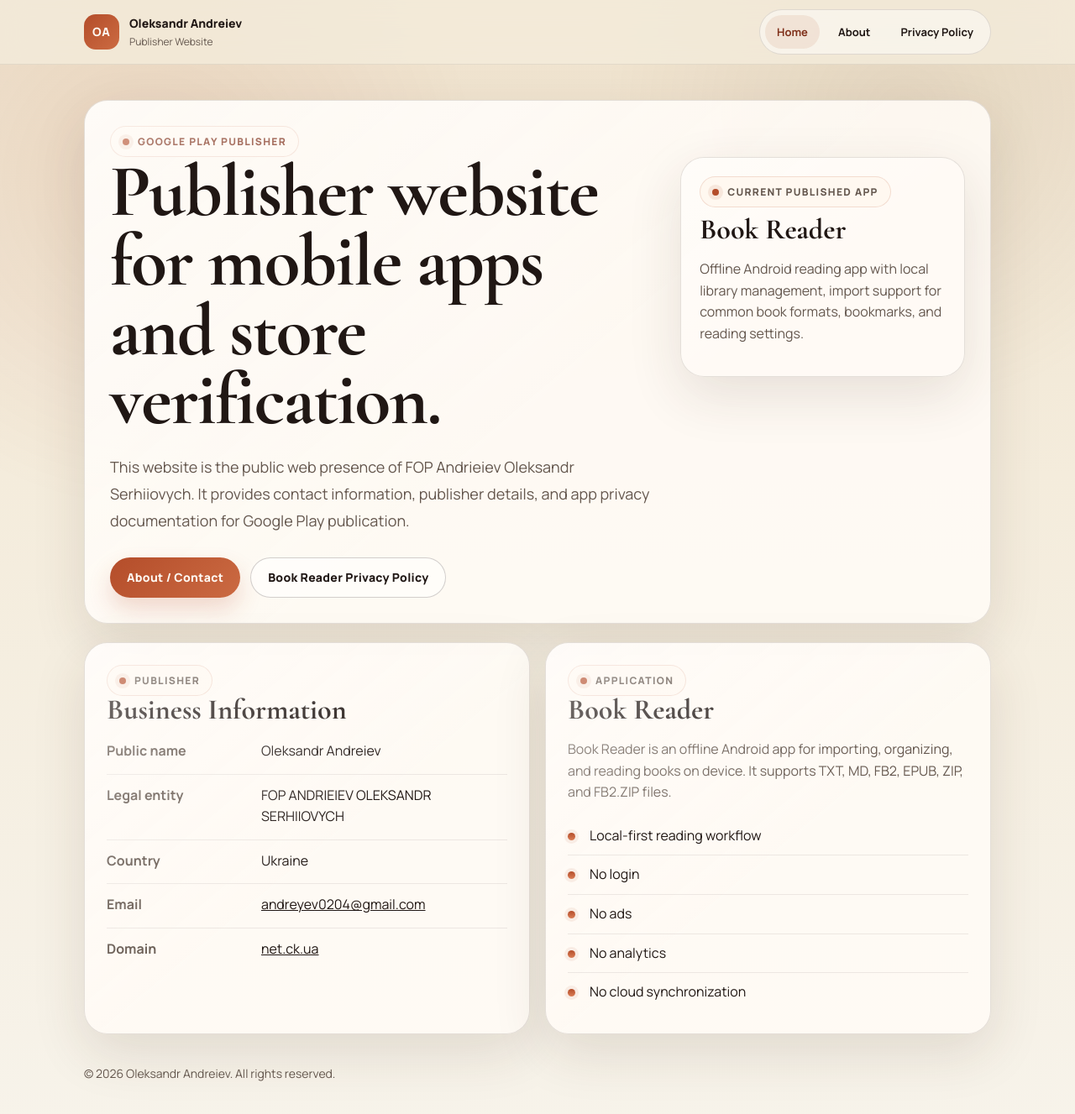
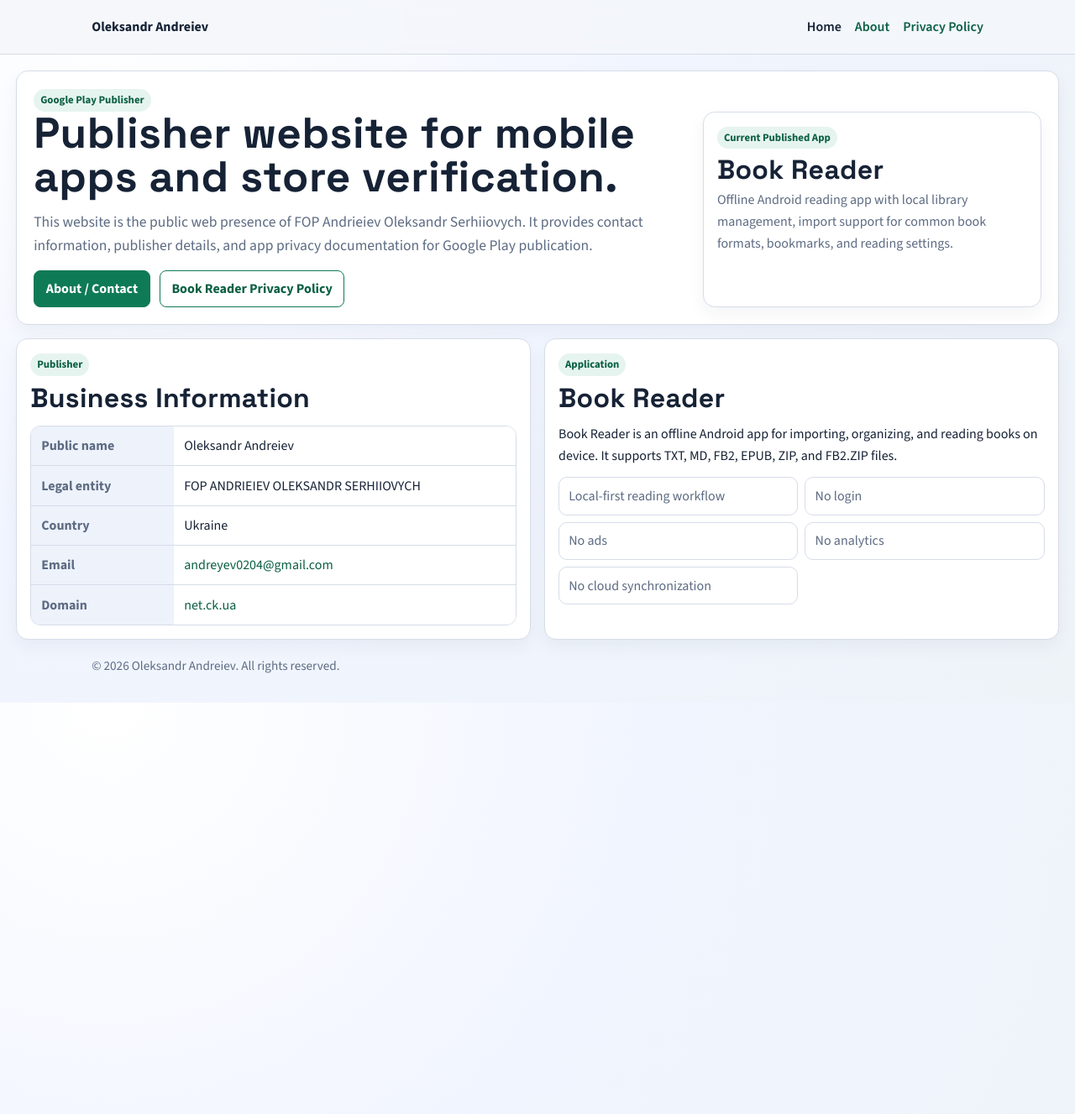
Before and after one commit to alex-andreiev/net.ck.ua, a Jekyll site: the page built from docs/index.html, in a window 1280 px wide and 1346 px high. Shown: the top 1327 px of the window at 84% size. Built offline with Jekyll 4.4.1, drawn with Linux system fonts in a browser that asks for light colours.

Commit message:
Align Pages styling with Nokia Wiki design

```diff
--- a/Gemfile
+++ b/Gemfile
@@ -2,3 +2,5 @@
 
 gem "jekyll", "~> 4.4"
 gem "webrick", "~> 1.8"
+
+gem "logger", "~> 1.6"
--- a/docs/_layouts/default.html
+++ b/docs/_layouts/default.html
@@ -7,19 +7,13 @@
     {% if page.description %}
     <meta name="description" content="{{ page.description }}" />
     {% endif %}
-    <meta name="theme-color" content="#f3ecde" />
+    <meta name="theme-color" content="#f4f6fb" />
     <link rel="stylesheet" href="{{ '/assets/styles.css' | relative_url }}" />
   </head>
   <body class="{{ page.body_class | default: 'page-card' }}">
     <header class="site-header">
-      <div class="wrap site-header-inner">
-        <a class="brand" href="index.html">
-          <span class="brand-mark">OA</span>
-          <span class="brand-text">
-            <strong>Oleksandr Andreiev</strong>
-            <small>Publisher Website</small>
-          </span>
-        </a>
+      <div class="container site-header-inner">
+        <a class="brand" href="index.html">Oleksandr Andreiev</a>
         <nav class="site-nav" aria-label="Primary">
           <a href="index.html"{% if page.nav == 'home' %} aria-current="page"{% endif %}>Home</a>
           <a href="about.html"{% if page.nav == 'about' %} aria-current="page"{% endif %}>About</a>
--- a/docs/assets/styles.css
+++ b/docs/assets/styles.css
@@ -1,263 +1,170 @@
-@import url("https://fonts.googleapis.com/css2?family=Manrope:wght@400;500;700;800&family=Cormorant+Garamond:wght@600;700&display=swap");
+@import url("https://fonts.googleapis.com/css2?family=Source+Sans+3:wght@400;600;700&family=Space+Grotesk:wght@500;700&display=swap");
 
 :root {
-  --paper: #f4ecdc;
-  --paper-deep: #e8d5b8;
-  --ink: #201714;
-  --muted: #64574e;
-  --line: rgba(32, 23, 20, 0.12);
-  --line-strong: rgba(32, 23, 20, 0.2);
-  --card: rgba(255, 251, 246, 0.9);
-  --card-solid: #fffaf4;
-  --accent: #b44d2a;
-  --accent-deep: #7f3019;
-  --accent-soft: rgba(180, 77, 42, 0.1);
-  --shadow: 0 22px 64px rgba(67, 43, 27, 0.12);
-  --card-shadow: 0 16px 40px rgba(61, 43, 31, 0.08);
+  --bg: #f4f6fb;
+  --surface: #ffffff;
+  --text: #162235;
+  --muted: #5d6b82;
+  --accent: #0f7a56;
+  --accent-2: #0a5f43;
+  --border: #d6dce8;
+  --border-soft: #e6ebf3;
+  --panel: #edf2fb;
+  --shadow: 0 8px 20px rgba(22, 34, 53, 0.05);
 }
 
-* { box-sizing: border-box; }
-html { scroll-behavior: smooth; }
+* {
+  box-sizing: border-box;
+}
+
+html {
+  scroll-behavior: smooth;
+}
 
 body {
   margin: 0;
-  color: var(--ink);
-  font-family: "Manrope", "Segoe UI", sans-serif;
+  font-family: "Source Sans 3", "Helvetica Neue", sans-serif;
+  background: radial-gradient(circle at 10% 0%, #ffffff 0%, #f1f5ff 45%, #eef3f8 100%);
+  color: var(--text);
   line-height: 1.6;
 }
 
-body::before {
-  content: "";
-  position: fixed;
-  inset: 0;
-  pointer-events: none;
-  background:
-    radial-gradient(circle at 14% 16%, rgba(180, 77, 42, 0.1), transparent 25%),
-    radial-gradient(circle at 84% 10%, rgba(153, 128, 96, 0.12), transparent 22%),
-    linear-gradient(rgba(255, 255, 255, 0.06), rgba(255, 255, 255, 0.06));
-  mix-blend-mode: multiply;
-  z-index: -1;
+a {
+  color: var(--accent-2);
+  text-decoration: none;
 }
 
-body.page-home {
-  background: linear-gradient(180deg, #efe2cd 0%, var(--paper) 42%, #f7f3ea 100%);
+a:hover {
+  text-decoration: underline;
 }
 
-body.page-card {
-  background: linear-gradient(180deg, #f0e4d1 0%, #f8f3ea 38%, #fcfaf5 100%);
+.container,
+.wrap {
+  max-width: 1100px;
+  margin: 0 auto;
+  padding: 1.2rem;
 }
 
-.wrap {
-  width: min(1080px, calc(100% - 32px));
-  margin: 0 auto;
+.home-main {
+  max-width: 1320px;
+}
+
+h1,
+h2,
+h3 {
+  font-family: "Space Grotesk", "Segoe UI", sans-serif;
+  letter-spacing: 0.01em;
+}
+
+h1 {
+  margin: 0;
+  font-size: clamp(2rem, 4vw, 4rem);
+  line-height: 1.02;
+}
+
+h2 {
+  margin: 0 0 0.75rem;
+  font-size: clamp(1.4rem, 2.5vw, 2rem);
+  line-height: 1.1;
+}
+
+p {
+  margin: 0;
 }
 
 .site-header {
-  position: sticky;
-  top: 0;
-  z-index: 10;
-  backdrop-filter: blur(14px);
-  background: rgba(244, 236, 220, 0.78);
-  border-bottom: 1px solid rgba(32, 23, 20, 0.08);
+  background: rgba(244, 246, 251, 0.86);
+  border-bottom: 1px solid var(--border);
+  backdrop-filter: blur(10px);
 }
 
 .site-header-inner {
   display: flex;
   justify-content: space-between;
-  gap: 16px;
   align-items: center;
-  min-height: 76px;
+  gap: 1rem;
 }
 
 .brand {
-  display: inline-flex;
-  align-items: center;
-  gap: 12px;
-  color: var(--ink);
-  text-decoration: none;
-}
-
-.brand-mark {
-  display: inline-grid;
-  place-items: center;
-  width: 42px;
-  height: 42px;
-  border-radius: 14px;
-  background: linear-gradient(135deg, var(--accent) 0%, #cc6b42 100%);
-  color: #fff9f3;
-  font-size: 14px;
-  font-weight: 800;
-  letter-spacing: 0.08em;
-}
-
-.brand-text {
-  display: grid;
-}
-
-.brand-text strong {
-  font-size: 14px;
-  font-weight: 800;
-}
-
-.brand-text small {
-  color: var(--muted);
-  font-size: 12px;
+  color: var(--text);
+  font-weight: 700;
 }
 
 .site-nav {
-  display: inline-flex;
-  align-items: center;
-  gap: 8px;
-  padding: 6px;
-  border: 1px solid var(--line);
-  border-radius: 999px;
-  background: rgba(255, 255, 255, 0.48);
+  display: flex;
+  flex-wrap: wrap;
+  gap: 1rem;
 }
 
 .site-nav a {
-  padding: 10px 14px;
-  border-radius: 999px;
-  color: var(--ink);
-  text-decoration: none;
-  font-size: 13px;
-  font-weight: 700;
+  color: var(--accent-2);
+  font-weight: 600;
 }
 
 .site-nav a[aria-current="page"] {
-  background: var(--accent-soft);
-  color: var(--accent-deep);
-}
-
-.home-main {
-  padding-top: 18px;
+  color: var(--text);
 }
 
 .hero {
-  padding: 24px 0 22px;
+  padding: 0;
 }
 
 .hero-card,
 .section-card,
 .card,
 .note-card {
-  position: relative;
-  overflow: hidden;
-  border: 1px solid var(--line);
-  border-radius: 28px;
-  background: var(--card);
+  background: var(--surface);
+  border: 1px solid var(--border);
+  border-radius: 14px;
+  padding: 1rem;
   box-shadow: var(--shadow);
 }
 
-.hero-card,
-.card {
-  padding: 30px;
-}
-
-.hero-card::before,
-.section-card::before,
-.card::before,
-.note-card::before {
-  content: "";
-  position: absolute;
-  inset: 0;
-  background: linear-gradient(140deg, rgba(255, 255, 255, 0.42), transparent 55%);
-  pointer-events: none;
+.hero-card {
+  padding: 1.25rem;
 }
 
 .topbar {
-  margin-bottom: 20px;
+  margin-bottom: 0.8rem;
 }
 
 .eyebrow,
 .page-tag,
 .section-kicker,
-.note-label {
-  display: inline-flex;
-  align-items: center;
-  gap: 10px;
-  margin: 0;
-  padding: 8px 14px;
-  border: 1px solid rgba(180, 77, 42, 0.16);
+.note-label,
+.pill {
+  display: inline-block;
+  font-size: 0.8rem;
+  background: #e6f4ef;
+  color: var(--accent-2);
+  padding: 0.2rem 0.5rem;
   border-radius: 999px;
-  background: rgba(255, 247, 240, 0.88);
-  color: var(--accent-deep);
-  font-size: 12px;
-  font-weight: 800;
-  letter-spacing: 0.11em;
-  text-transform: uppercase;
-}
-
-.eyebrow::before,
-.page-tag::before,
-.section-kicker::before,
-.note-label::before {
-  content: "";
-  width: 8px;
-  height: 8px;
-  border-radius: 50%;
-  background: var(--accent);
-  box-shadow: 0 0 0 5px rgba(180, 77, 42, 0.1);
+  font-weight: 700;
 }
 
 .hero-grid.simple {
   display: grid;
-  grid-template-columns: minmax(0, 1.45fr) minmax(260px, 0.75fr);
-  gap: 24px;
-  align-items: start;
+  grid-template-columns: minmax(0, 1.55fr) minmax(280px, 0.8fr);
+  gap: 1rem;
+  align-items: stretch;
 }
 
 .hero-copy {
-  position: relative;
-  z-index: 1;
-}
-
-.hero-side {
-  padding: 22px;
-}
-
-h1,
-.section-card h2,
-.card h1,
-.card h2,
-.note-card h2 {
-  font-family: "Cormorant Garamond", Georgia, serif;
-}
-
-h1 {
-  max-width: 760px;
-  margin: 0;
-  font-size: clamp(48px, 8vw, 88px);
-  line-height: 0.94;
-  letter-spacing: -0.02em;
-}
-
-h2 {
-  margin: 0 0 10px;
-  font-size: 34px;
-  line-height: 1.02;
-}
-
-.lead,
-.page-intro,
-.note-card p,
-.section-card p,
-.card p,
-.card li {
-  color: var(--muted);
+  min-width: 0;
 }
 
 .lead {
-  max-width: 700px;
-  margin: 22px 0 0;
-  font-size: 18px;
-  line-height: 1.78;
+  max-width: 760px;
+  margin-top: 0.8rem;
+  color: var(--muted);
+  font-size: 1.1rem;
 }
 
 .actions {
   display: flex;
-  gap: 12px;
   flex-wrap: wrap;
-  margin-top: 28px;
+  gap: 0.7rem;
+  margin-top: 1rem;
 }
 
 .button,
@@ -265,194 +172,207 @@
   display: inline-flex;
   align-items: center;
   justify-content: center;
-  min-height: 48px;
-  padding: 0 20px;
-  border-radius: 999px;
+  border-radius: 8px;
+  padding: 0.5rem 0.85rem;
+  border: 1px solid var(--accent);
+  font-weight: 700;
   text-decoration: none;
-  font-size: 14px;
-  font-weight: 800;
-  letter-spacing: 0.02em;
-  transition: transform 160ms ease;
-}
-
-.button:hover,
-.button-secondary:hover,
-.site-nav a:hover {
-  transform: translateY(-1px);
 }
 
 .button {
-  color: #fff9f3;
-  background: linear-gradient(135deg, var(--accent) 0%, #cb6a42 100%);
-  box-shadow: 0 14px 28px rgba(180, 77, 42, 0.2);
+  background: var(--accent);
+  color: #ffffff;
+}
+
+.button:hover {
+  color: #ffffff;
 }
 
 .button-secondary {
-  color: var(--ink);
-  border: 1px solid var(--line-strong);
-  background: rgba(255, 255, 255, 0.54);
+  background: #ffffff;
+  color: var(--accent-2);
+}
+
+.note-card {
+  background: #ffffff;
+}
+
+.note-card h2 {
+  margin: 0.45rem 0 0.35rem;
+}
+
+.note-card p:not(.note-label) {
+  color: var(--muted);
 }
 
 .content-grid {
   display: grid;
   grid-template-columns: repeat(2, minmax(0, 1fr));
-  gap: 18px;
-  margin: 0 0 36px;
+  gap: 1rem;
+  margin-top: 1rem;
 }
 
 .section-card.clean,
 .clean-card {
-  padding: 26px;
+  padding: 1rem;
+}
+
+.section-kicker {
+  margin-bottom: 0.6rem;
 }
 
 .feature-list {
   list-style: none;
   padding: 0;
-  margin: 16px 0 0;
+  margin: 0.8rem 0 0;
 }
 
 .feature-list li {
-  position: relative;
-  padding: 11px 0 11px 26px;
-  border-top: 1px solid rgba(32, 23, 20, 0.08);
+  border-top: 1px solid var(--border-soft);
+  padding: 0.55rem 0;
+  color: var(--muted);
 }
 
-.feature-list li::before {
-  content: "";
-  position: absolute;
-  left: 0;
-  top: 19px;
-  width: 9px;
-  height: 9px;
-  border-radius: 50%;
-  background: linear-gradient(180deg, var(--accent) 0%, #da7d55 100%);
-  box-shadow: 0 0 0 4px rgba(180, 77, 42, 0.08);
+.feature-list li:first-child {
+  border-top: 0;
 }
 
-.feature-list li:first-child { border-top: 0; }
-.feature-list.compact li { padding-top: 10px; padding-bottom: 10px; }
+.feature-list.compact {
+  display: grid;
+  grid-template-columns: repeat(2, minmax(0, 1fr));
+  gap: 0.5rem;
+}
+
+.feature-list.compact li {
+  border: 1px solid var(--border);
+  border-radius: 10px;
+  background: #ffffff;
+  padding: 0.55rem 0.7rem;
+}
 
 .info-list {
   display: grid;
-  gap: 14px;
-  margin: 18px 0 0;
+  margin: 0.9rem 0 0;
+  border: 1px solid var(--border);
+  border-radius: 12px;
+  overflow: hidden;
 }
 
 .info-list div {
   display: grid;
   grid-template-columns: 170px minmax(0, 1fr);
-  gap: 14px;
-  padding-top: 12px;
-  border-top: 1px solid rgba(32, 23, 20, 0.08);
+  border-top: 1px solid var(--border);
 }
 
-.info-list div:first-child { border-top: 0; padding-top: 0; }
-.info-list dt { color: var(--muted); font-weight: 700; }
-.info-list dd { margin: 0; }
-
-.note-card {
-  align-self: start;
+.info-list div:first-child {
+  border-top: 0;
 }
 
-.note-card p,
-.note-card h2 { position: relative; z-index: 1; }
-.note-card h2 { margin-top: 10px; }
+.info-list dt,
+.info-list dd {
+  margin: 0;
+  padding: 0.65rem 0.75rem;
+}
+
+.info-list dt {
+  background: var(--panel);
+  color: var(--muted);
+  font-weight: 700;
+}
+
+.info-list dd {
+  background: #ffffff;
+}
 
 .page-wrap {
-  width: min(900px, calc(100% - 32px));
+  max-width: 900px;
   margin: 0 auto;
-  padding: 28px 0 56px;
+  padding: 1.2rem;
 }
 
-.page-tag,
-.meta { position: relative; z-index: 1; }
+.card h1 {
+  margin: 0.4rem 0 0.6rem;
+}
+
+.card h2 {
+  margin-top: 1.2rem;
+}
+
+.page-intro,
+.card p,
+.card li {
+  color: var(--muted);
+}
+
 .meta {
-  margin: 0 0 22px;
-  color: var(--accent-deep);
-  font-size: 13px;
-  font-weight: 800;
-  letter-spacing: 0.08em;
-  text-transform: uppercase;
+  margin-bottom: 0.75rem;
+  color: var(--muted);
+  font-weight: 700;
 }
 
 .footer {
-  padding: 0 0 56px;
+  max-width: 1100px;
+  margin: 0 auto;
+  padding: 0 1.2rem 2rem;
   color: var(--muted);
-  font-size: 14px;
+  font-size: 0.95rem;
 }
-
-.footer p { margin: 0; }
-
-.footer a,
-.section-card a,
-.card a,
-.info-list a { color: inherit; }
 
 .redirect-page {
   display: grid;
   place-items: center;
   min-height: 100vh;
-  padding: 24px;
-  background: linear-gradient(180deg, #f0e5d4 0%, #f8f4ed 100%);
+  padding: 1.2rem;
 }
 
 .redirect-card {
   max-width: 560px;
-  padding: 26px 28px;
-  border-radius: 24px;
-  border: 1px solid var(--line);
-  background: rgba(255, 250, 244, 0.92);
-  box-shadow: var(--card-shadow);
+  background: var(--surface);
+  border: 1px solid var(--border);
+  border-radius: 14px;
+  padding: 1rem;
+  box-shadow: var(--shadow);
 }
 
-.redirect-card p { margin: 0; color: var(--muted); }
-
 code {
-  padding: 2px 8px;
-  border-radius: 999px;
-  background: rgba(32, 23, 20, 0.06);
-  font-size: 0.95em;
+  padding: 0.1rem 0.35rem;
+  border-radius: 6px;
+  background: var(--panel);
+  color: var(--text);
+  font-size: 0.92em;
 }
 
 @media (max-width: 860px) {
   .hero-grid.simple,
   .content-grid,
-  .info-list div {
+  .info-list div,
+  .feature-list.compact {
     grid-template-columns: 1fr;
   }
-
-  .info-list div { gap: 4px; }
 }
 
 @media (max-width: 760px) {
+  .container,
   .wrap,
-  .page-wrap { width: min(100%, calc(100% - 24px)); }
+  .page-wrap {
+    padding: 0.8rem;
+  }
+
   .site-header-inner {
+    align-items: flex-start;
     flex-direction: column;
-    align-items: flex-start;
-    justify-content: center;
-    padding: 12px 0;
   }
+
   .site-nav {
+    gap: 0.75rem;
+  }
+
+  .actions {
+    flex-direction: column;
+  }
+
+  .button,
+  .button-secondary {
     width: 100%;
-    justify-content: space-between;
   }
-  .site-nav a {
-    flex: 1 1 auto;
-    text-align: center;
-  }
-  .hero-card,
-  .section-card,
-  .card,
-  .note-card { border-radius: 22px; }
-  .hero-card,
-  .section-card.clean,
-  .clean-card,
-  .hero-side { padding: 22px 18px; }
-  h1 { font-size: clamp(42px, 16vw, 70px); }
-  h2 { font-size: 30px; }
-  .lead { font-size: 17px; }
-  .actions { flex-direction: column; }
-  .button,
-  .button-secondary { width: 100%; }
 }
```
Also changed, not shown: Gemfile.lock (added).
